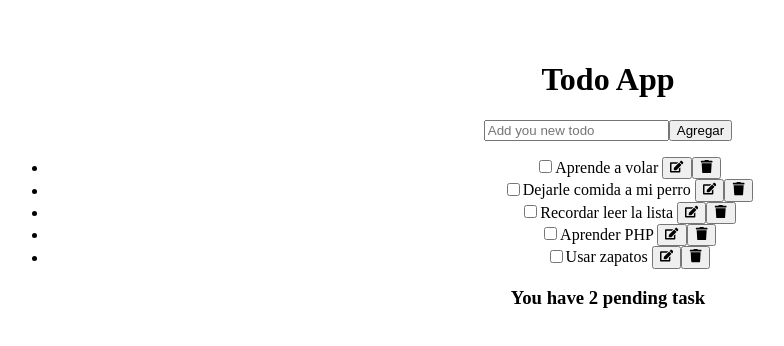
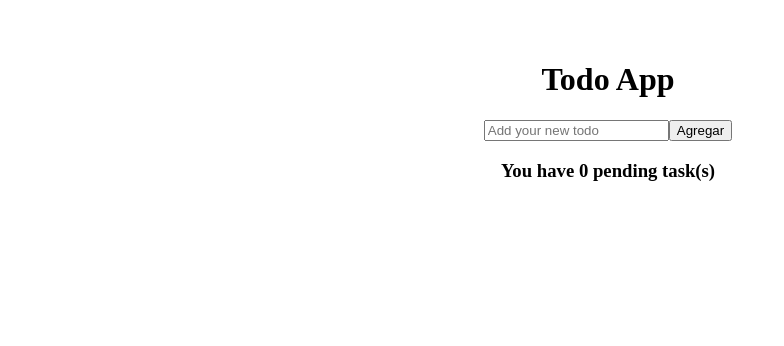
Before and after one commit to minesbum/my-react-task-list, a React (Vite) app: page / in a window 1280 px wide. Shown: the top 346 px of the page, without its empty margins (32-816 px from the left). Built offline with nearby package versions, Linux system fonts and the light colour scheme.

Commit message:
Implementacion de hooks en mi app, almacena tareas en localStorage

```diff
--- a/src/App.jsx
+++ b/src/App.jsx
@@ -1,23 +1,72 @@
 import Header from "./components/Header"
 import { TaskList } from "./components/TaskList"
+import React, { useState, useEffect } from 'react';
 import './App.css';
 
+const initialTasks = [
+  { name: 'Hacer la compra', completed: false },
+  { name: 'Lavar el coche', completed: true },
+  { name: 'Leer un libro', completed: false },
+];
+
+
 function App() {
+
+  const [tasks, setTasks] = useState([]);
+  const [newTask, setNewTask] = useState('');
+
+  // Cargar tareas desde localStorage al cargar la aplicación
+useEffect(() => {
+  const storedTasks = JSON.parse(localStorage.getItem('tasks')) || [];
+  setTasks(storedTasks);
+}, []);
+
+   // Guardar tareas en localStorage cada vez que cambien
+   useEffect(() => {
+    localStorage.setItem('tasks', JSON.stringify(tasks));
+  }, [tasks]);
+
+    //Agregar una nueva tarea a la lista de tareas cuando el usuario hace clic en un botón o presiona una tecla
+  const handleAddTask = () => {
+    if (newTask.trim() !== '') {
+      const newTaskObject = {
+        description: newTask,
+        completed: false,
+      };
+      setTasks([...tasks, newTaskObject]);
+      setNewTask('');
+    }
+  };
+
+    //Elimina una tarea específica de la lista de tareas cuando el usuario hace clic en el botón de eliminación correspondiente
+  const handleDeleteTask = (index) => {
+    const updatedTasks = [...tasks];
+    updatedTasks.splice(index, 1);
+    setTasks(updatedTasks);
+  };
+
   return (
     <div>
+      <Header />
 
-      <Header/>
+      <form onSubmit={handleAddTask}>
+        <input
+          type="text"
+          name="description"
+          autoComplete="off"
+          placeholder="Add your new todo"
+          value={newTask}
+          onChange={(e) => setNewTask(e.target.value)}
+        />
+        <button type="submit">Agregar</button>
+      </form>
 
-      <input type="text" name="description" autoComplete="off" placeholder="Add you new todo"/>
-      <button type="submit">Agregar</button>
-
-      <TaskList/>
+      <TaskList tasks={tasks} onDelete={handleDeleteTask} />
       <div>
-        <h3>You have 2 pending task</h3>
+        <h3>You have {tasks.length} pending task(s)</h3>
       </div>
-
     </div>
-  )
+  );
 }
 
 export default App
--- a/src/components/Task.jsx
+++ b/src/components/Task.jsx
@@ -1,19 +1,18 @@
 import { FaTrash } from 'react-icons/fa';
 import { FaEdit } from 'react-icons/fa';
-export const Task = () => {
 
-
-    return (
-
-        <span><button type="submit">
-                <FaEdit/>
-                </button>
-                <span>
-                    <label htmlFor=""></label>
-                    <button> <FaTrash/> </button>
-                </span>
+export const Task = ({ text, onDelete }) => {
+  return (
+    <div>
+      <input type="checkbox" /> {text}{' '}
+      <button onClick={onDelete}>
+        <FaTrash />
+      </button>
+      <span><button type="submit">
+        <FaEdit/>
+            </button>
         </span>
 
-
-    )
-}
+    </div>
+  );
+};
--- a/src/components/TaskList.jsx
+++ b/src/components/TaskList.jsx
@@ -1,16 +1,15 @@
-import { Task } from "./Task"
-export const TaskList = () => {
-
-    return (
-        <div>
-            <ul>
-                <li> <input type="checkbox" />Aprende a volar <span><Task/></span></li>
-                <li> <input type="checkbox" />Dejarle comida a mi perro <span><Task/></span></li>
-                <li> <input type="checkbox" />Recordar leer la lista <span><Task/></span></li>
-                <li> <input type="checkbox" />Aprender PHP <span><Task/></span></li>
-                <li> <input type="checkbox" />Usar zapatos <span><Task/></span></li>
-            </ul>
-        </div>
-
-    )
-}
+import React from 'react';
+import { Task } from './Task';
+export const TaskList = ({ tasks, onDelete }) => {
+  return (
+    <div>
+      <ul>
+        {tasks.map((task, index) => (
+          <li key={index}>
+            <Task task={task} onDelete={() => onDelete(index)} /> {/* Pasamos la tarea como prop */}
+          </li>
+        ))}
+      </ul>
+    </div>
+  );
+};
```
